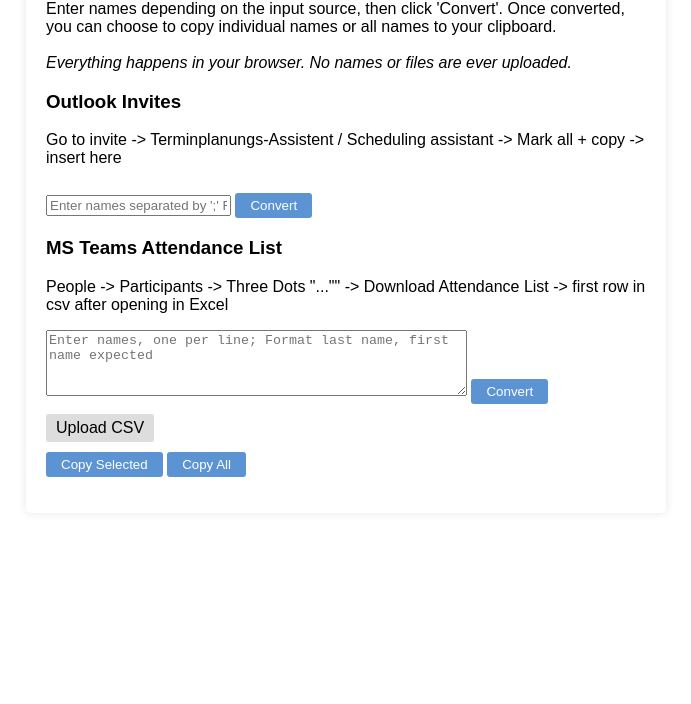
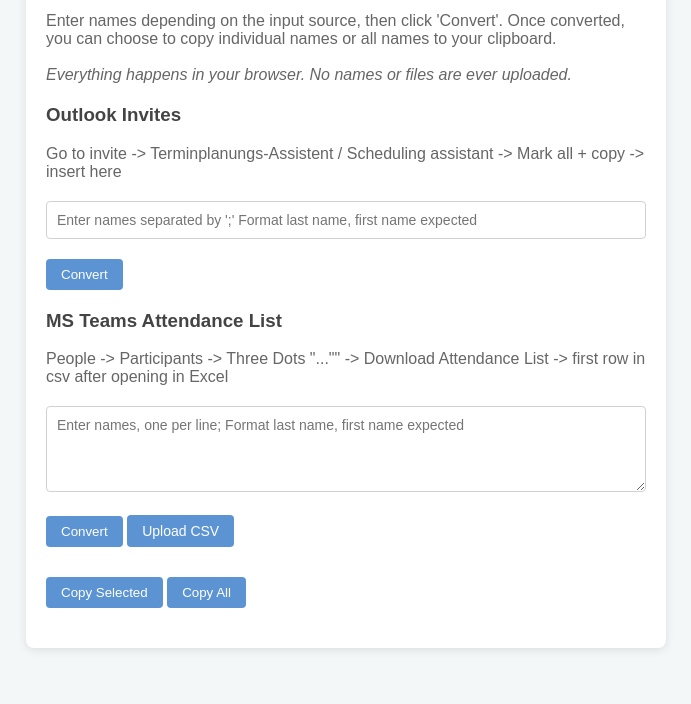
Before and after one commit to pythongod/InterviewListConverter, a plain HTML site: page index.html in a window 1280 px wide. Shown: the part 96-800 px from the top of the page, without its empty margins (294-985 px from the left). Drawn offline with Linux system fonts and the light colour scheme.

Commit message:
Add files via upload

```diff
--- a/styles.css
+++ b/styles.css
@@ -1,53 +1,118 @@
+body {
+    font-family: Arial, sans-serif;
+    margin: 20px;
+    background-color: #f4f7f8;
+    color: #333;
+}
+
 .container {
     max-width: 600px;
-    margin: 0 auto;
-    font-family: Arial, sans-serif;
+    margin: 40px auto;
+    background-color: #fff;
     padding: 20px;
-    box-shadow: 0px 0px 10px rgba(0, 0, 0, 0.1);
-    border-radius: 5px;
+    border-radius: 8px;
+    box-shadow: 0 2px 10px rgba(0, 0, 0, 0.1);
+}
+
+div {
+    margin-bottom: 20px;
 }
 
 button {
-    margin-top: 10px;
-    padding: 5px 15px;
+    padding: 8px 15px;
     background-color: #5c94d3;
     border: none;
     color: white;
+    border-radius: 4px;
     cursor: pointer;
-    border-radius: 3px;
-    transition: background-color 0.3s;
+    transition: background-color 0.2s;
+    margin-top: 10px; /* increased margin for better separation */
 }
 
-button:disabled {
-    background-color: #bbb;
-    cursor: not-allowed;
+input[type="text"], textarea {
+    padding: 10px;
+    width: 100%;
+    box-sizing: border-box;
+    border: 1px solid #d1d1d1;
+    border-radius: 4px;
+    font-size: 14px;
+    margin-bottom: 10px; /* increased margin for better separation */
+    resize: vertical; /* Allows vertical resizing of the textarea only */
+    font-family: Arial, sans-serif; /* Ensures consistent font */
+    outline: none; /* Removes browser default focus styles for cleaner look */
 }
 
-button:hover:not(:disabled) {
-    background-color: #4878a9;
+input[type="text"]:focus, textarea:focus {
+    border-color: #5c94d3; /* Adds a highlight to the field when focused */
+    box-shadow: 0 0 8px rgba(92, 148, 211, 0.2); /* Adds a subtle glow when focused */
 }
 
-.file-upload input[type="file"] {
-    display: none;
+input[type="file"] {
+    margin-top: 10px;
+    font-size: 14px;
 }
 
-.file-upload {
-    display: inline-block;
-    cursor: pointer;
-    margin-top: 10px;
-    background-color: #ddd;
-    padding: 5px 10px;
-    border-radius: 3px;
+button:hover {
+    background-color: #487ab7;
+}
+
+#resultList {
+    list-style-type: none; /* ensures no bullet points */
+    padding-left: 0;
 }
 
 #resultList li {
-    display: block;
-    align-items: center;
+    display: block;               /* Convert each list item into a flex container */
+    align-items: center;         /* Vertically align items to the center */
     cursor: pointer;
     padding: 5px;
     transition: background-color 0.3s;
 }
 
+#resultList li input[type="checkbox"] {
+    margin-right: 10px;
+    flex: 0 0 25px; /* This will fix the checkbox's width to 25px and prevent it from growing or shrinking */
+}
+
+#resultList li label {
+    flex-grow: 1;  /* This will allow the label to take up the remaining space */
+}
+
+
+#resultList li:nth-child(odd) {
+    background-color: #f7f7f7;
+}
+
+#resultList li:nth-child(even) {
+    background-color: #e9e9e9;
+}
+
 #resultList li:hover {
-    background-color: #f5f5f5;
+    background-color: #ddd;
 }
+
+h2, h3 {
+    margin-top: 0;
+    color: #444;
+}
+
+p {
+    margin-bottom: 20px;
+    color: #666;
+}
+.file-upload {
+    display: inline-block;
+    padding: 8px 15px;
+    background-color: #5c94d3;
+    border: none;
+    color: white;
+    border-radius: 4px;
+    cursor: pointer;
+    transition: background-color 0.2s;
+    font-size: 14px;
+    text-align: center;
+}
+
+.file-upload:hover {
+    background-color: #487ab7;
+}
```
Also changed, not shown: script.js (line endings or trailing spaces).
